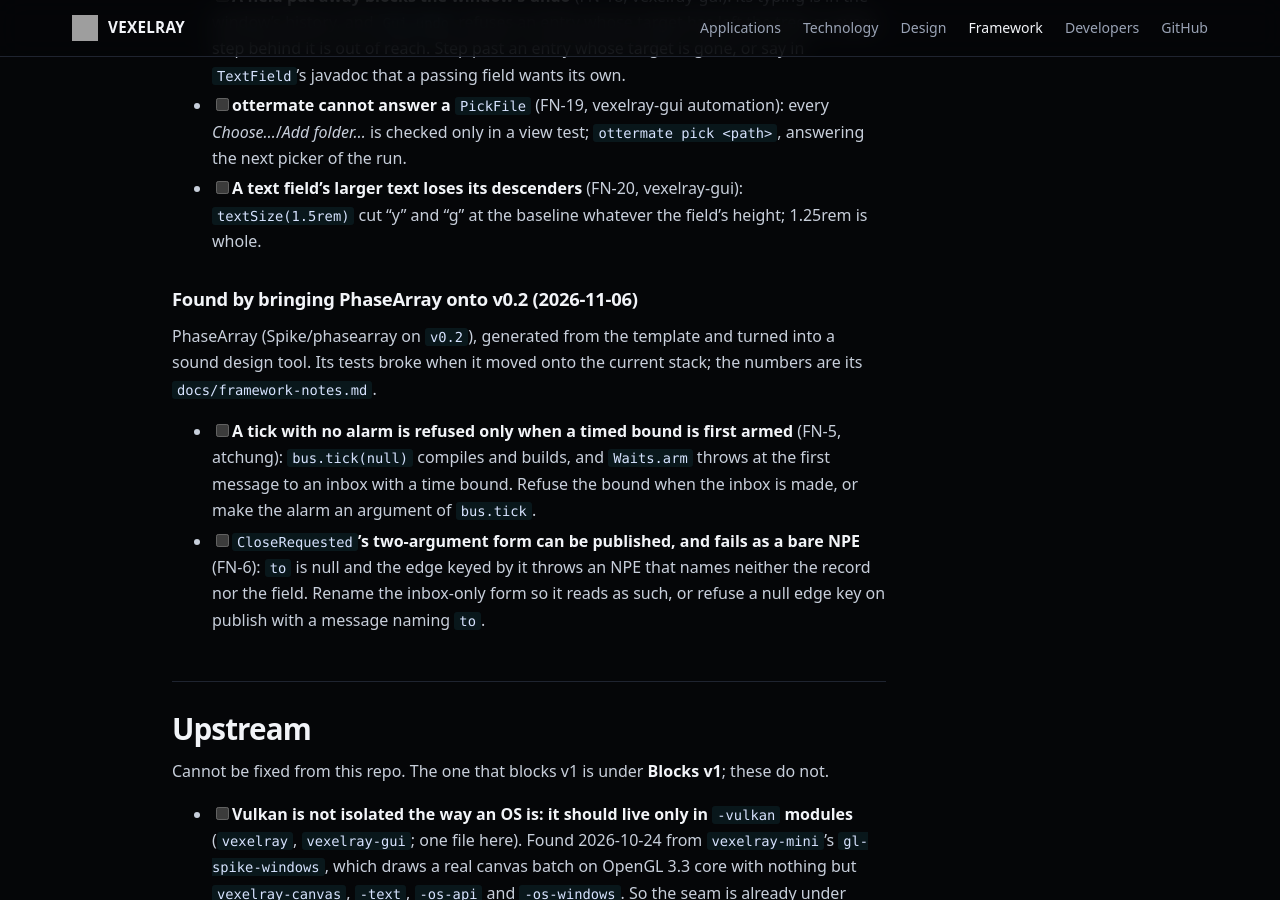
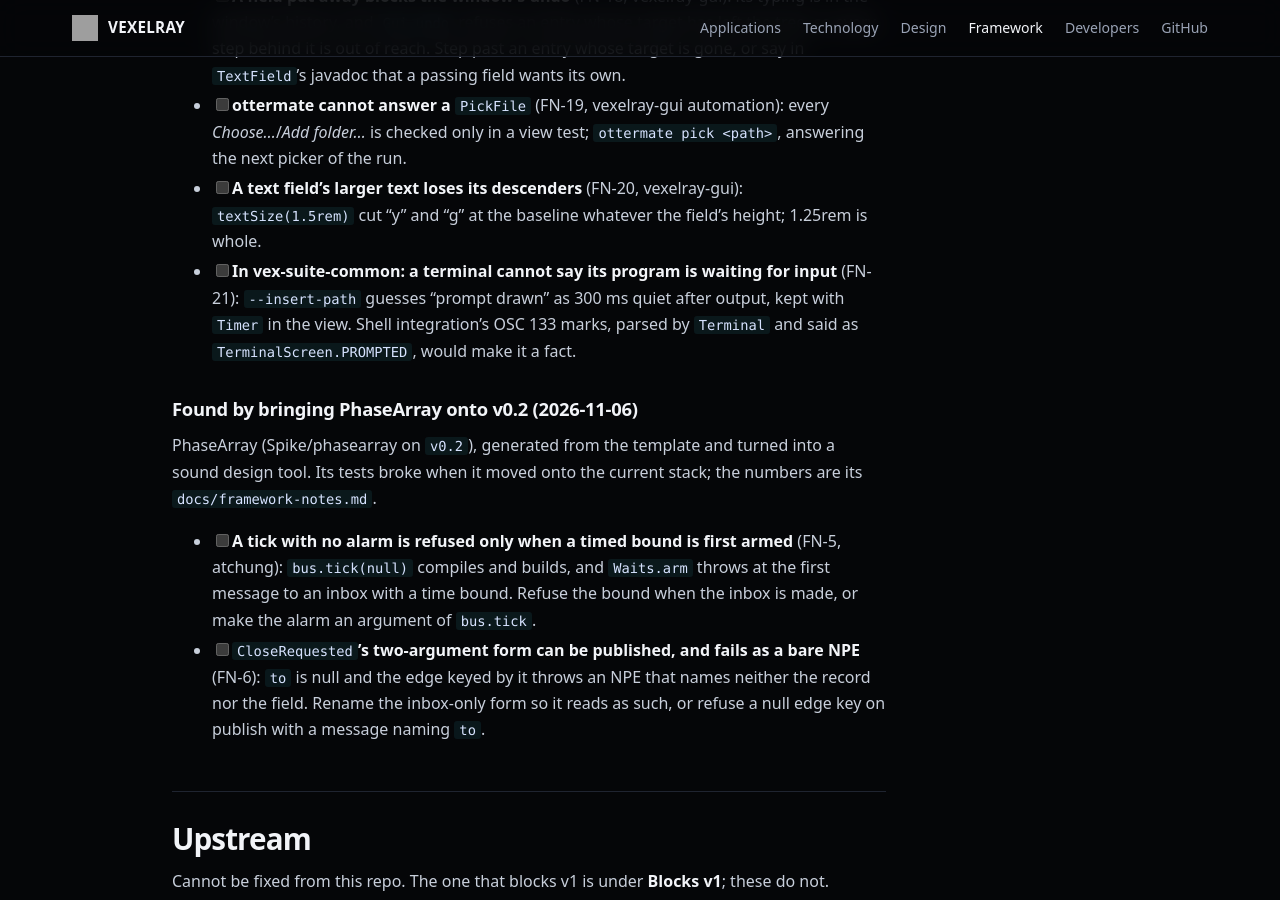
Before and after one commit to sibarum/vexelray-framework, a Jekyll site: the page built from docs/TODO.md, in a window 1280 px wide and 900 px high, scrolled down 38933 px. Built offline with Jekyll 4.4.1, drawn with Linux system fonts in a browser that asks for light colours; our own code applies the rules of GitHub Pages for plain Markdown files.

Commit message:
TODO: MainFrame M4.4's finding, FN-21
Co-Authored-By: Claude Opus 5.5 <noreply@anthropic.com>

```diff
--- a/docs/TODO.md
+++ b/docs/TODO.md
@@ -1368,6 +1368,9 @@ are its v0.2 notes (`docs/framework-notes.md` there).
       checked only in a view test; `ottermate pick <path>`, answering the next picker of the run.
 - [ ] **A text field's larger text loses its descenders** (FN-20, vexelray-gui): `textSize(1.5rem)` cut "y" and
       "g" at the baseline whatever the field's height; 1.25rem is whole.
+- [ ] **In vex-suite-common: a terminal cannot say its program is waiting for input** (FN-21): `--insert-path`
+      guesses "prompt drawn" as 300 ms quiet after output, kept with `Timer` in the view. Shell integration's OSC 133
+      marks, parsed by `Terminal` and said as `TerminalScreen.PROMPTED`, would make it a fact.
 
 ### Found by bringing PhaseArray onto v0.2 (2026-11-06)
 
```
